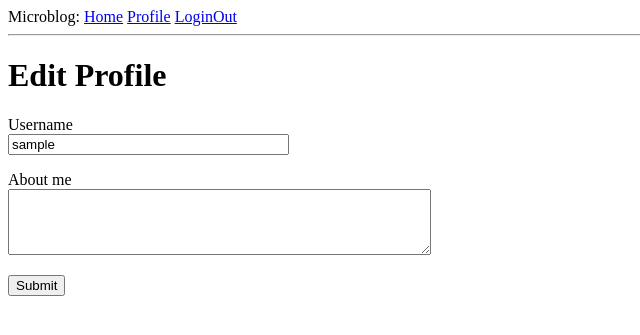
After one commit to TerryLearn/flask_microblog, a Flask app: page /edit_profile in a window 1280 px wide. The commit adds this page. Shown: the top 335 px of the page, without its empty margins (0-640 px from the left). Run offline with Flask 2, Linux system fonts and the light colour scheme; the visitor is signed in with stand-in values (Sample User, id 1); data comes from the database, SQL or seed files in the repository.

Commit message:
编辑用户界面修改

```diff
--- a/app/forms.py
+++ b/app/forms.py
@@ -1,7 +1,7 @@
 
 from flask_wtf import FlaskForm
-from wtforms import StringField, PasswordField,BooleanField, SubmitField
-from wtforms.validators import DataRequired,ValidationError, Email, EqualTo
+from wtforms import StringField, PasswordField,BooleanField, SubmitField, TextAreaField
+from wtforms.validators import DataRequired,ValidationError, Email, EqualTo, Length
 from app.models import User
 
 '''
@@ -46,3 +46,15 @@ class RegistrationFrom(FlaskForm):
   否则，则通过ValidationError触发验证错误
 
 '''
+
+class EditProfileForm(FlaskForm):
+    username = StringField('Username', validators=[DataRequired()])
+    about_me = TextAreaField('About me', validators=[Length(min=0,max=140)])
+    submit = SubmitField('Submit')
+
+'''
+我在这个表单中使用了一个新的字段类型和一个新的验证器。
+ 对于“about_me”字段，我使用TextAreaField，这是一个多行输入文本框，用户可以在其中输入文本。
+ 为了验证这个字段的长度，我使用了Length，它将确保输入的文本在0到140个字符之间，
+ 因为这是我为数据库中的相应字段分配的空间。
+'''
--- a/app/routes.py
+++ b/app/routes.py
@@ -1,5 +1,5 @@
 
-from flask import render_template, flash, redirect, url_for
+from flask import render_template, flash, redirect, url_for, request
 
 from app import app
 from app.forms import LoginForm
@@ -11,6 +11,7 @@ from flask_login import logout_user
 from app import  db
 from app.forms import RegistrationFrom
 from datetime import datetime
+from app.forms import EditProfileForm
 '''
  函数上面的两个奇怪的＠app.route行是装饰器，这是Python语言的一个独特功能。 装饰器会修改跟在其后的函数。
   装饰器的常见模式是使用它们将函数注册为某些事件的回调函数。
@@ -170,3 +171,19 @@ def user(username):
  first_or_404()，当有结果时它的工作方式与first()完全相同，
  但是在没有结果的情况下会自动发送404 error给客户端
 '''
+
+
+@app.route('/edit_profile', methods=['GET','POST'])
+@login_required
+def edit_profile():
+    form = EditProfileForm()
+    if form.validate_on_submit():
+        current_user.username = form.username.data
+        current_user.about_me = form.about_me.data
+        db.session.commit()
+        flash('Your changes have been saved')
+        return redirect(url_for('edit_profile'))
+    elif request.method =='GET':
+        form.username.data = current_user.username
+        form.about_me.data = current_user.about_me
+    return render_template('edit_profile.html', title='Edit Profile',form=form)
--- /dev/null
+++ b/app/templates/edit_profile.html
@@ -0,0 +1,24 @@
+
+{% extends "base.html" %}
+
+{% block content %}
+    <h1>Edit Profile</h1>
+    <form action="" method="post">
+        {{ form.hidden_tag() }}
+        <p>
+            {{ form.username.label }}<br>
+            {{ form.username(size=32) }}<br>
+            {% for error in form.username.errors %}
+                <span style="color:red;">[{{ error }}]</span>
+            {% endfor %}
+        </p>
+        <p>
+            {{ form.about_me.label }}<br>
+            {{ form.about_me(cols=50, rows=4) }}<br>
+            {% for error in form.username.errors %}
+                <span style="color:red;">[{{ error }}]</span>
+            {% endfor %}
+        </p>
+        <p> {{ form.submit() }}</p>
+    </form>
+{% endblock %}
--- a/app/templates/user.html
+++ b/app/templates/user.html
@@ -9,6 +9,9 @@
                 <h1> User: {{ user.username }}</h1>
                 {% if user.about_me %}<p> {{ user.about_me }}</p>{% endif %}
                 {% if user.last_seen %}<p>Last seen on: {{ user.last_seen }}</p>{% endif %}
+                {% if user == current_user %}
+                    <p><a href="{{ url_for('edit_profile') }}">Edit your profile</a></p>
+                {% endif %}
             </td>
         </tr>
     </table>
```
